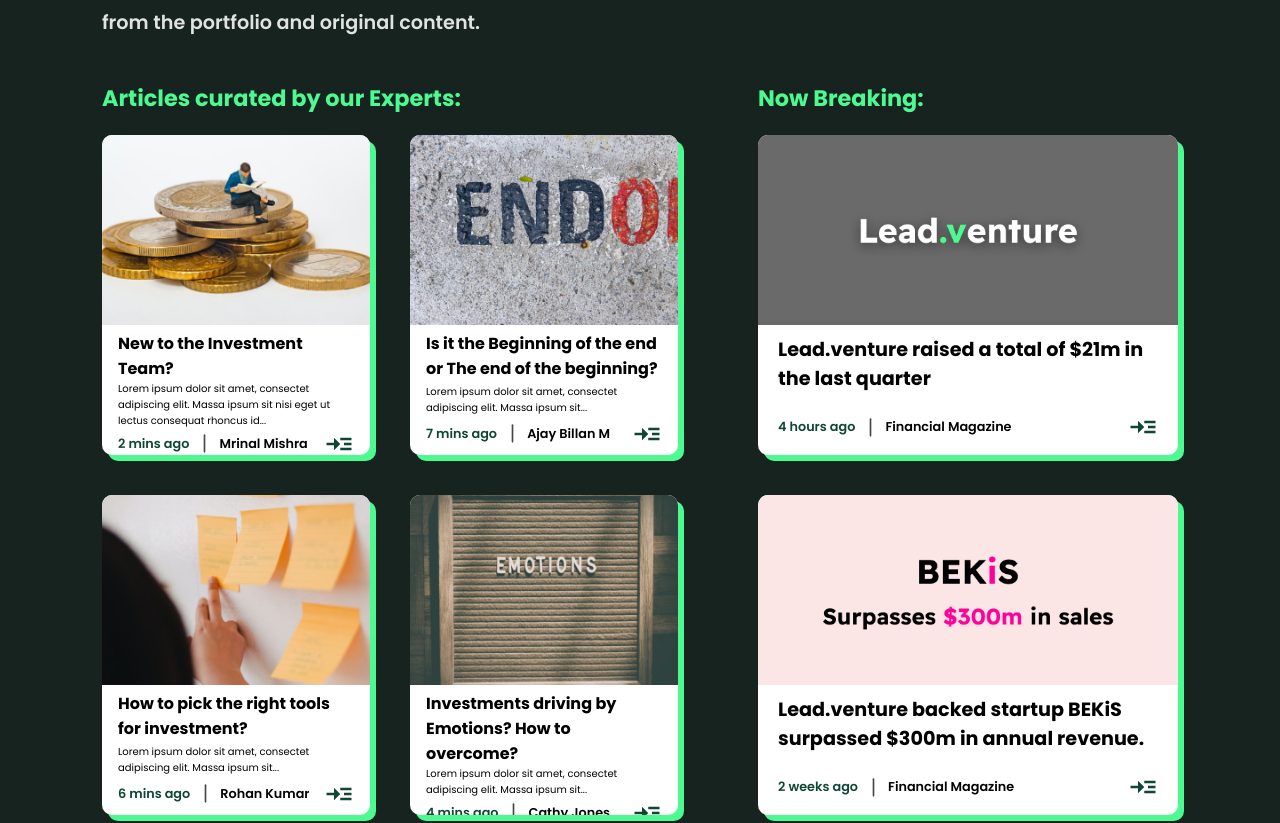
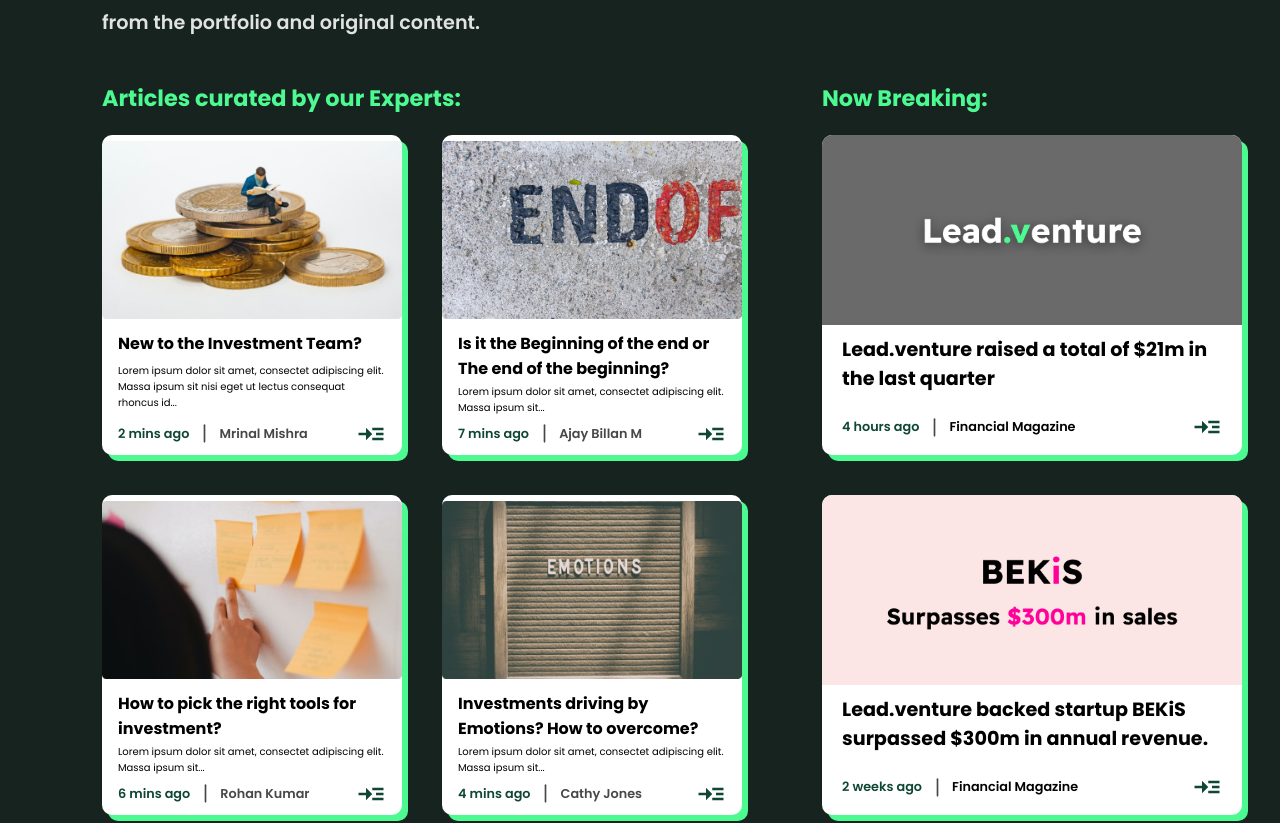
Before and after one commit to Arioum/lead-ventures, a React (Vite) app: page / in a window 1280 px wide. Shown: the part 5024-5847 px from the top of the page. Built offline with nearby package versions, Linux system fonts and the light colour scheme.

Commit message:
added media queries

```diff
--- a/src/components/ArticleCard/articlecard.module.scss
+++ b/src/components/ArticleCard/articlecard.module.scss
@@ -1,3 +1,5 @@
+@import '../../abstracts.scss';
+
 $article-height: 320px;
 $thumbnail-height: 190px;
 
@@ -5,23 +7,35 @@ $thumbnail-height: 190px;
   background-color: #fff;
   color: #000;
   height: $article-height;
-  max-width: 300px;
+  min-width: 300px;
   border-radius: 10px;
   overflow: hidden;
   box-shadow: 6px 6px 0 0 #4dfa92;
+
+  @include media(sm) {
+    min-width: 200px;
+  }
 
   &__thumbnail {
     height: $thumbnail-height;
     display: flex;
     justify-content: center;
+    overflow: hidden;
+    align-items: center;
+    min-height: max-content;
 
     & > img {
-      height: 100%;
+      width: 100%;
+
+      @include media(2xl) {
+        max-width: 100%;
+        min-width: fit-content;
+      }
     }
   }
 
   &__info {
-    padding: .6em 1.6em;
+    padding: 0.6em 1.6em;
     height: calc(100% - $thumbnail-height);
     display: flex;
     justify-content: space-between;
@@ -29,6 +43,16 @@ $thumbnail-height: 190px;
 
     & > h6 {
       font-size: 1rem;
+
+      @include media(sm) {
+        font-size: 0.8rem;
+      }
+    }
+
+    & > p {
+      @include media(xl) {
+        font-size: 0.8rem;
+      }
     }
 
     &__footer {
@@ -44,12 +68,25 @@ $thumbnail-height: 190px;
         align-items: center;
         justify-content: space-between;
 
+        @include media(sm) {
+          gap: 0;
+        }
+
         & > span:nth-child(1) {
           color: #0f4634;
+
+          @include media(sm) {
+            font-size: 0.6rem;
+          }
         }
 
-        & > span:nth-child(2) {
+        & > span:nth-child(2),
+        & > span:nth-child(3) {
           color: #474747;
+
+          @include media(sm) {
+            font-size: 0.6rem;
+          }
         }
       }
     }
--- a/src/components/NewsCard/newscard.module.scss
+++ b/src/components/NewsCard/newscard.module.scss
@@ -1,3 +1,5 @@
+@import '../../abstracts.scss';
+
 .news {
   background-color: #fff;
   color: #000;
@@ -7,13 +9,25 @@
   overflow: hidden;
   box-shadow: 6px 6px 0 0 #4dfa92;
 
+  @include media(lg) {
+    width: 100%;
+  }
+
   &__thumbnail {
     height: 190px;
     display: flex;
     justify-content: center;
+    overflow: hidden;
+    align-items: center;
+    min-height: max-content;
 
     & > img {
-      height: 100%;
+      max-height: 190px;
+
+      @include media(lg) {
+        max-width: 100%;
+        min-width: fit-content;
+      }
     }
   }
 
--- a/src/layout/Blogs/blog.module.scss
+++ b/src/layout/Blogs/blog.module.scss
@@ -1,3 +1,5 @@
+@import '../../abstracts.scss';
+
 .blogs {
   display: flex;
   flex-direction: column;
@@ -33,6 +35,10 @@
     grid-template-columns: 2fr 1fr;
     gap: 5rem;
 
+    @include media(xl) {
+      grid-template-columns: 1fr;
+    }
+
     &__articles {
       display: flex;
       flex-direction: column;
@@ -47,6 +53,16 @@
         display: grid;
         grid-template-columns: 1fr 1fr;
         gap: 4em;
+
+        @include media(xl) {
+          grid-template-columns: repeat(2, 1fr);
+          gap: 2em;
+        }
+
+        @include media(md) {
+          grid-template-columns: repeat(1, 1fr);
+          gap: 2em;
+        }
       }
     }
 
@@ -64,6 +80,10 @@
         display: flex;
         flex-direction: column;
         gap: 4em;
+
+        @include media(xl) {
+          flex-direction: row;
+        }
       }
     }
   }
--- a/src/layout/Experts/experts.module.scss
+++ b/src/layout/Experts/experts.module.scss
@@ -1,9 +1,15 @@
+@import '../../abstracts.scss';
+
 .experts {
   display: flex;
   flex-direction: column;
   justify-content: center;
   align-items: center;
   gap: 10em;
+
+  @include media(md) {
+    gap: 6em;
+  }
 
   &__opinions {
     display: flex;
@@ -17,14 +23,26 @@
       justify-items: center;
       gap: 6em;
 
+      @include media(md) {
+        grid-template-columns: 1fr;
+      }
+
       &__orderSwap {
         & > div:nth-child(1) {
           order: 1;
+
+          @include media(md) {
+            order: 0;
+          }
         }
       }
 
       &__graphic {
         height: 360px;
+
+        @include media(lg) {
+          height: 300px;
+        }
 
         & > img {
           height: 100%;
@@ -50,12 +68,20 @@
             color: #4dfa92;
             font-size: 1.6rem;
             font-weight: 600;
+
+            @include media(lg) {
+              font-size: 1.4rem;
+            }
           }
 
           & > h6 {
             color: #4dfa92;
             font-size: 1rem;
             font-weight: 500;
+
+            @include media(lg) {
+              font-size: 0.8rem;
+            }
           }
         }
 
@@ -86,6 +112,10 @@
           font-size: 1rem;
           line-height: 2;
           font-weight: 500;
+
+          @include media(lg) {
+            font-size: 0.8rem;
+          }
         }
       }
     }
--- a/src/layout/Sectors/sectors.module.scss
+++ b/src/layout/Sectors/sectors.module.scss
@@ -17,8 +17,7 @@
     }
 
     @include media(md) {
-      order: 2;
-      min-width: 400px;
+      // min-width: 400px;
       max-width: 100%;
     }
   }
```
